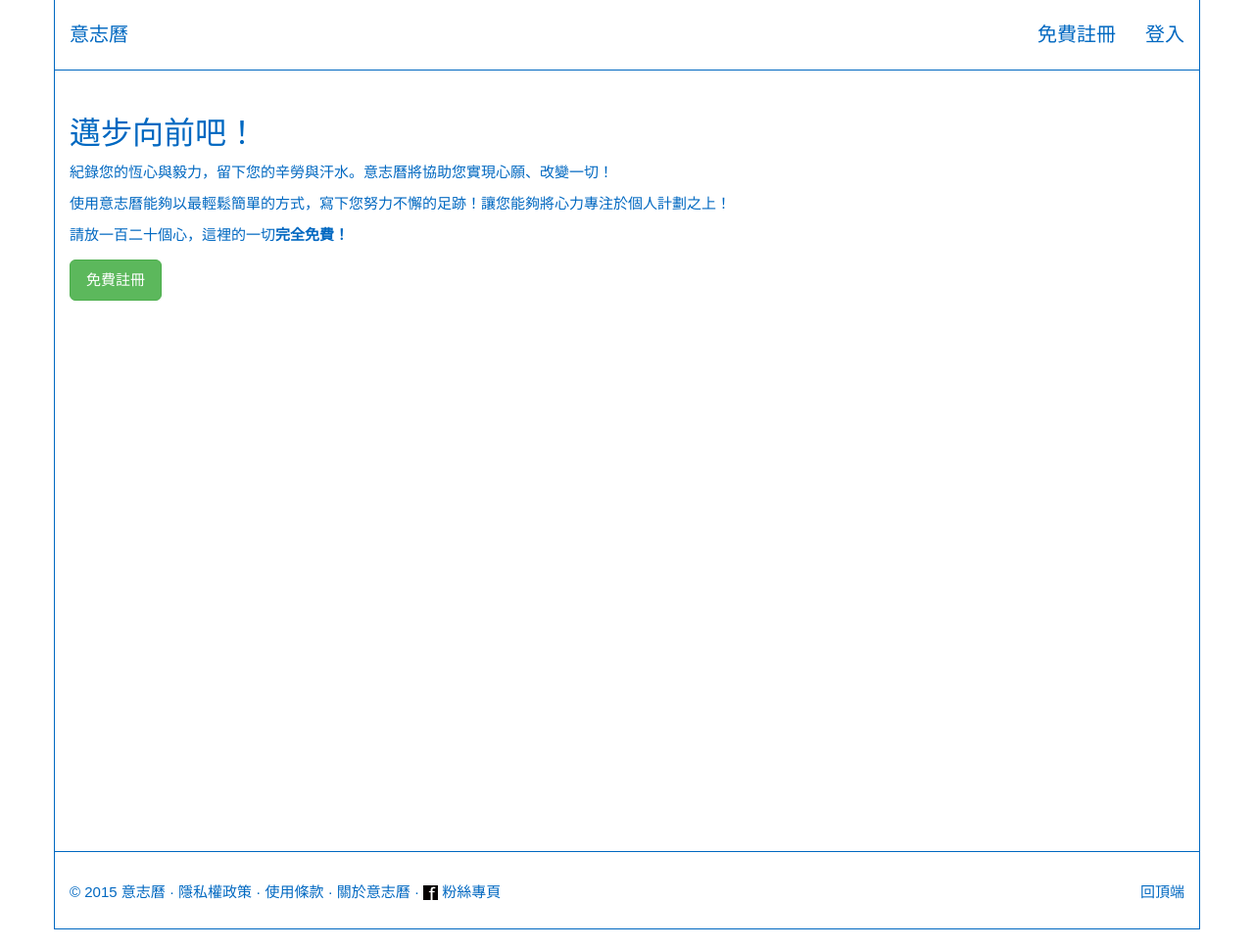
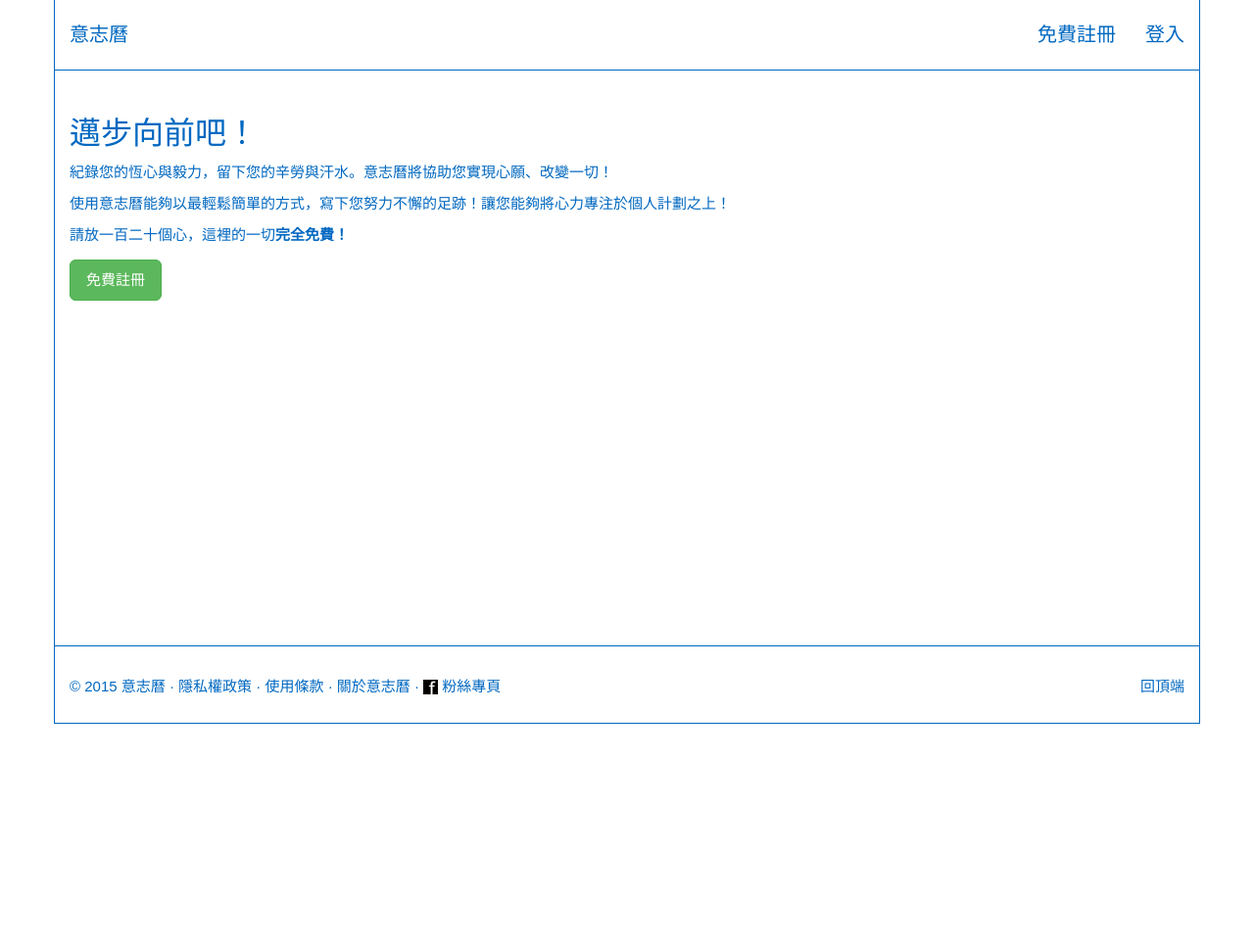
Before and after one commit to argoskenny/willrecord, a CodeIgniter app: page /index.php/willrecord/about in a window 1280 px wide. Shown: the part 31-1000 px from the top of the page at 98% size. After the commit the page ends 770 px from the top, so only its background shows below. Run offline with CodeIgniter, Linux system fonts and the light colour scheme.

Commit message:
template change version 0.3 height adjust

```diff
--- a/assets/css/willrecord/public.css
+++ b/assets/css/willrecord/public.css
@@ -24,9 +24,6 @@ body{
 	font-family:Microsoft JhengHei, Arial, Helvetica, sans-serif, "新細明體";
 	margin-bottom: 100px;
 	margin:0;
-}
-.main .container{
-	min-height: 800px;
 }
 .container{
 	border-left: 1px solid #0068C1;
--- a/assets/js/willrecord/public.js
+++ b/assets/js/willrecord/public.js
@@ -2,4 +2,9 @@ $(document).ready(function(){
 	$('#footer_scroll_to_top').click(function() {
 		$("html,body").animate({scrollTop:0},400);
 	});
+	var main_container_height = $(window).height() - 210;
+	if ( $('.main .container').height() < main_container_height)
+	{
+		$('.main .container').css('height', main_container_height);
+	};
 });
```
